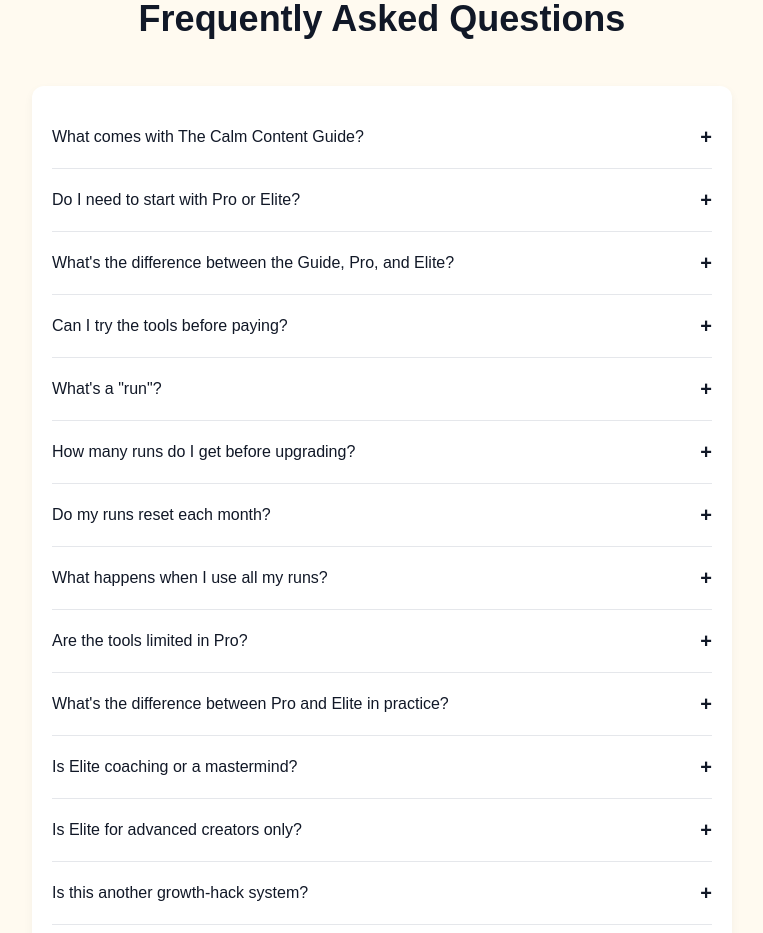
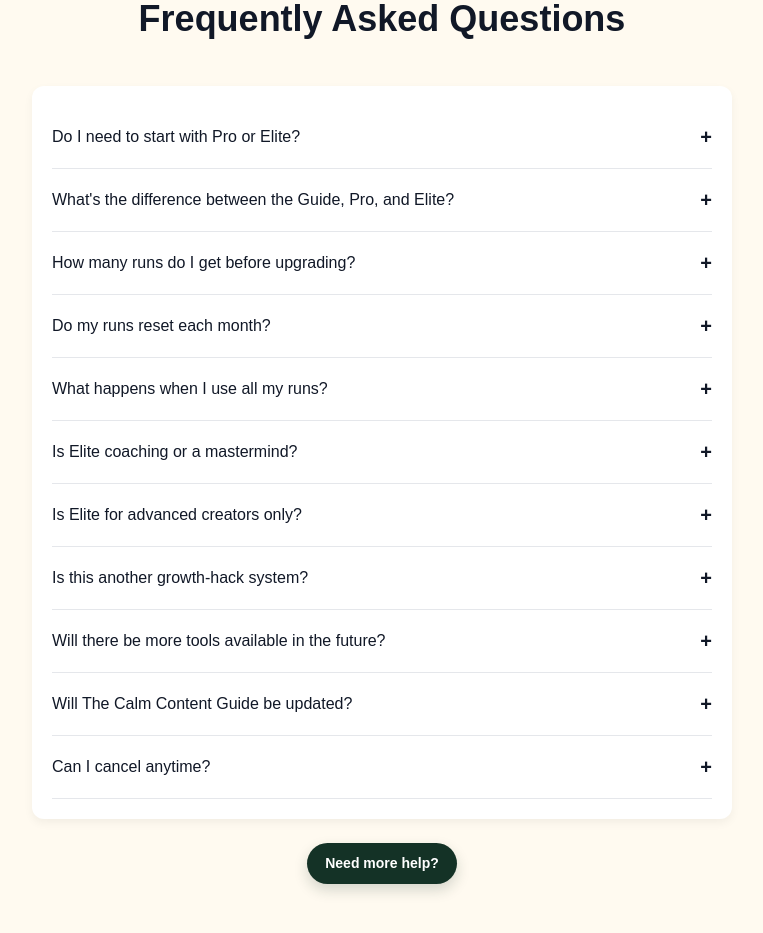
Before and after one commit to gmajors1326/the-calm-content-companion, a Next.js app: page / in a window 1280 px wide. Shown: the part 6820-7753 px from the top of the page, without its empty margins (258-1021 px from the left). Built offline with nearby package versions, Linux system fonts and the light colour scheme; a web font is replaced by a local one.

Commit message:
Remove redundant FAQ entries

```diff
--- a/app/page.tsx
+++ b/app/page.tsx
@@ -780,24 +780,12 @@ export default function PromotoLandingPage() {
 
     const faqs = [
       {
-        q: "What comes with The Calm Content Guide?",
-        a: "The full Guide plus 5 runs per tool per day unlimited! It's to help you apply the system. No subscription required. <br>What is a run? Our FAQ's explain it."
-      },
-      {
         q: "Do I need to start with Pro or Elite?",
         a: "Not at all.\n\nMany people start with the Guide, try the tools, and upgrade only if it feels helpful.\n\nYou're not meant to rush."
       },
       {
         q: "What's the difference between the Guide, Pro, and Elite?",
         a: "The Guide teaches the system.\nPro gives you unlimited access to the tools.\nElite adds guidance, interpretation, and direction so you don't have to figure everything out yourself."
-      },
-      {
-        q: "Can I try the tools before paying?",
-        a: "Yes.\nGuests can run each tool once to see how it works.\n\nNo email required. No pressure."
-      },
-      {
-        q: "What's a \"run\"?",
-        a: "A run is one completed result from a tool.\n\nYou can tweak your inputs and run again when you're ready."
       },
       {
         q: "How many runs do I get before upgrading?",
@@ -810,14 +798,6 @@ export default function PromotoLandingPage() {
       {
         q: "What happens when I use all my runs?",
         a: "Nothing dramatic.\n\nYou'll simply see an option to upgrade if you want continued access.\nYou can also keep using the Guide without the tools."
-      },
-      {
-        q: "Are the tools limited in Pro?",
-        a: "No.\nPro includes unlimited access to all tools.\n\nNo run limits. No timers. No stress."
-      },
-      {
-        q: "What's the difference between Pro and Elite in practice?",
-        a: "Pro gives you full access to the tools.\nElite helps you decide what to focus on and what to ignore.\n\nElite adds interpretation, pattern recognition, and direction so you're not left wondering what the results mean."
       },
       {
         q: "Is Elite coaching or a mastermind?",
```
